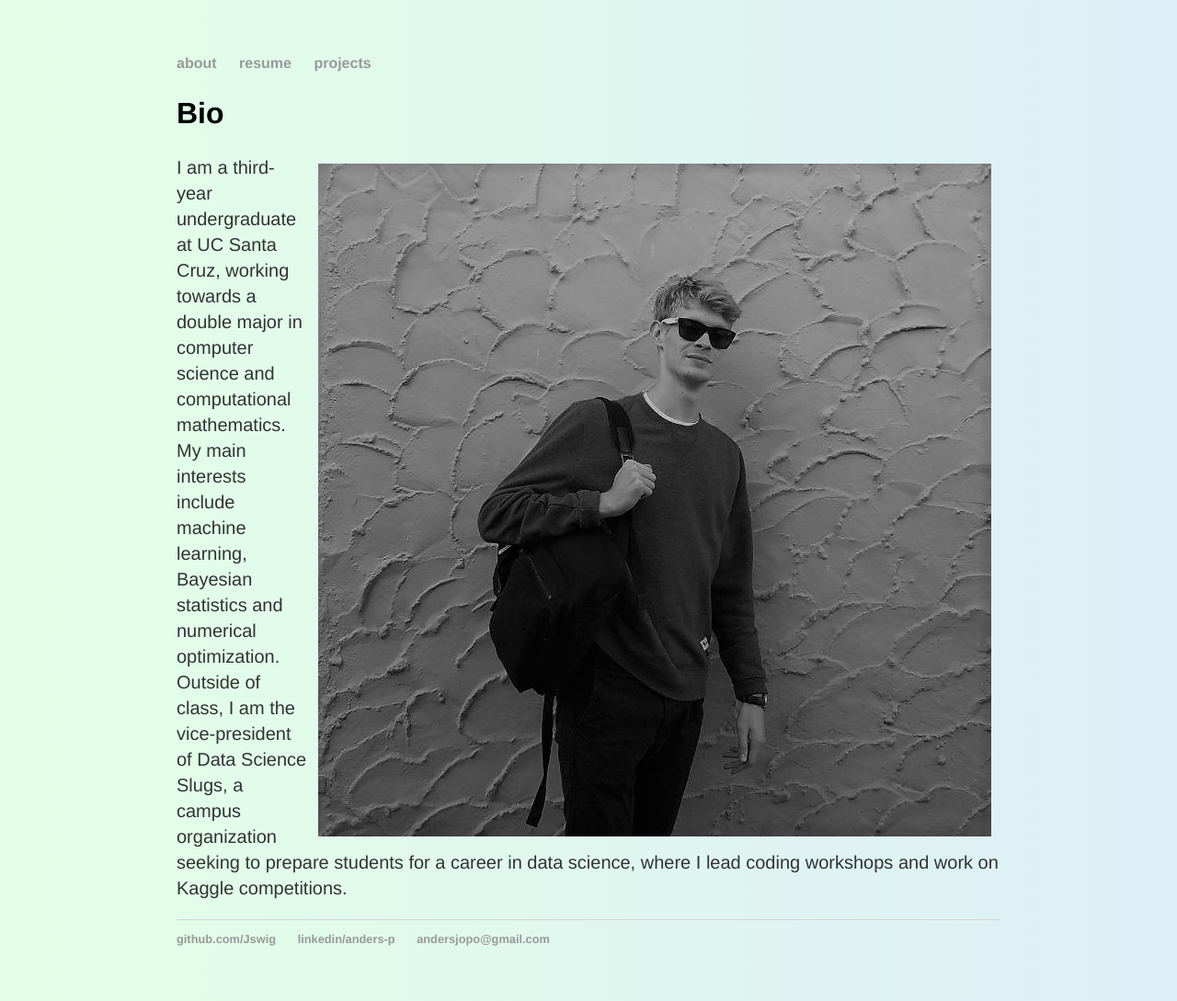
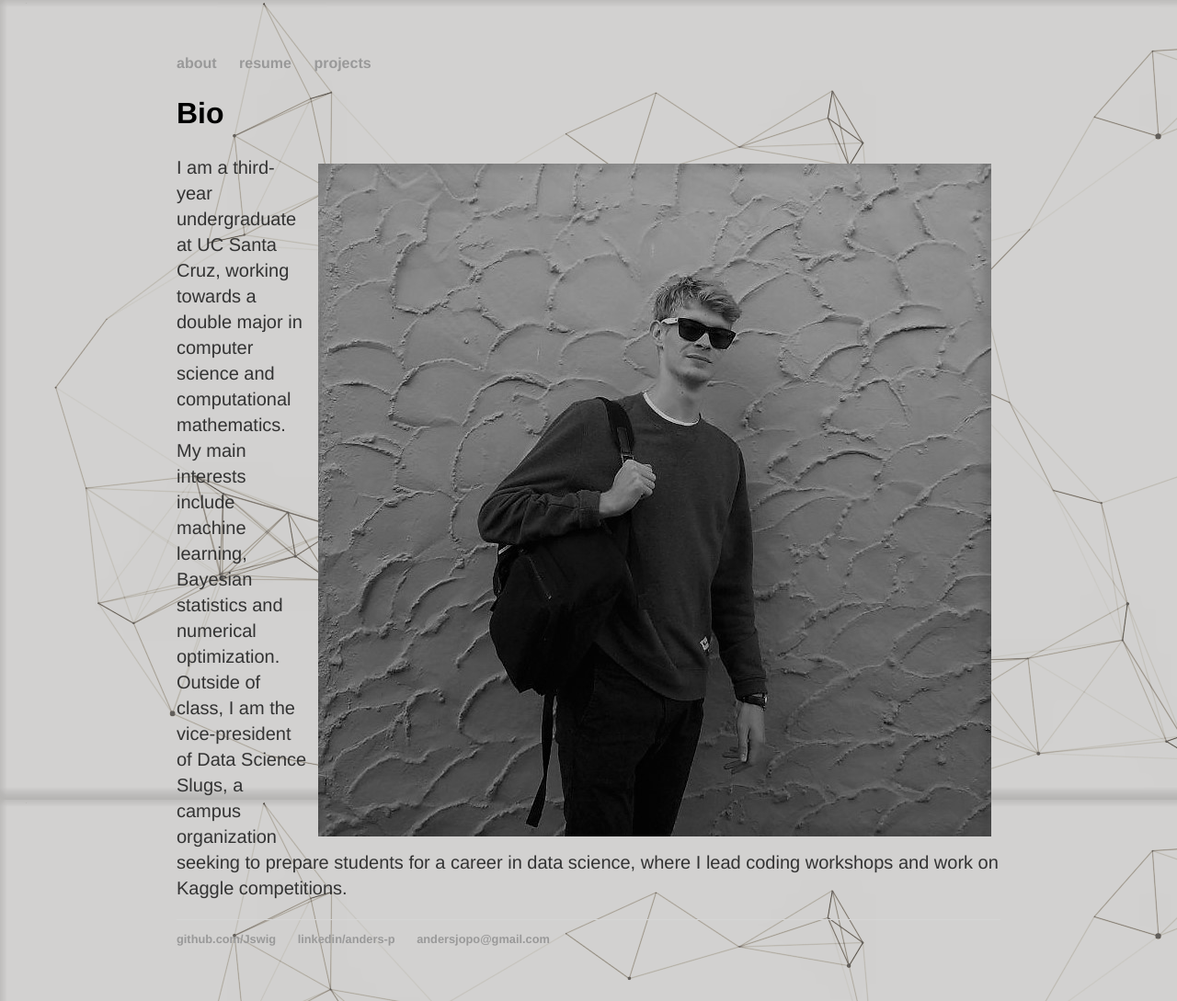
Before and after one commit to Jswig/Jswig.github.io, a Jekyll site: the page built from index.html, in a window 1280 px wide. Shown: the whole page at 92% size. Built offline with Jekyll 4.4.1, drawn with Linux system fonts in a browser that asks for light colours.

Commit message:
background

```diff
--- a/css/main.css
+++ b/css/main.css
@@ -1,7 +1,7 @@
 body {
     margin: 60px auto;
     width: 70%;
-    background-image: url("https://Jswig.github.io/documents/cucumber.png");
+    background-image: url("https://Jswig.github.io/documents/background2.png");
 }
 nav ul, footer ul {
     font-family:'Helvetica', 'Arial', 'Sans-Serif';
```
Also changed, not shown: documents/background2.png (added).
